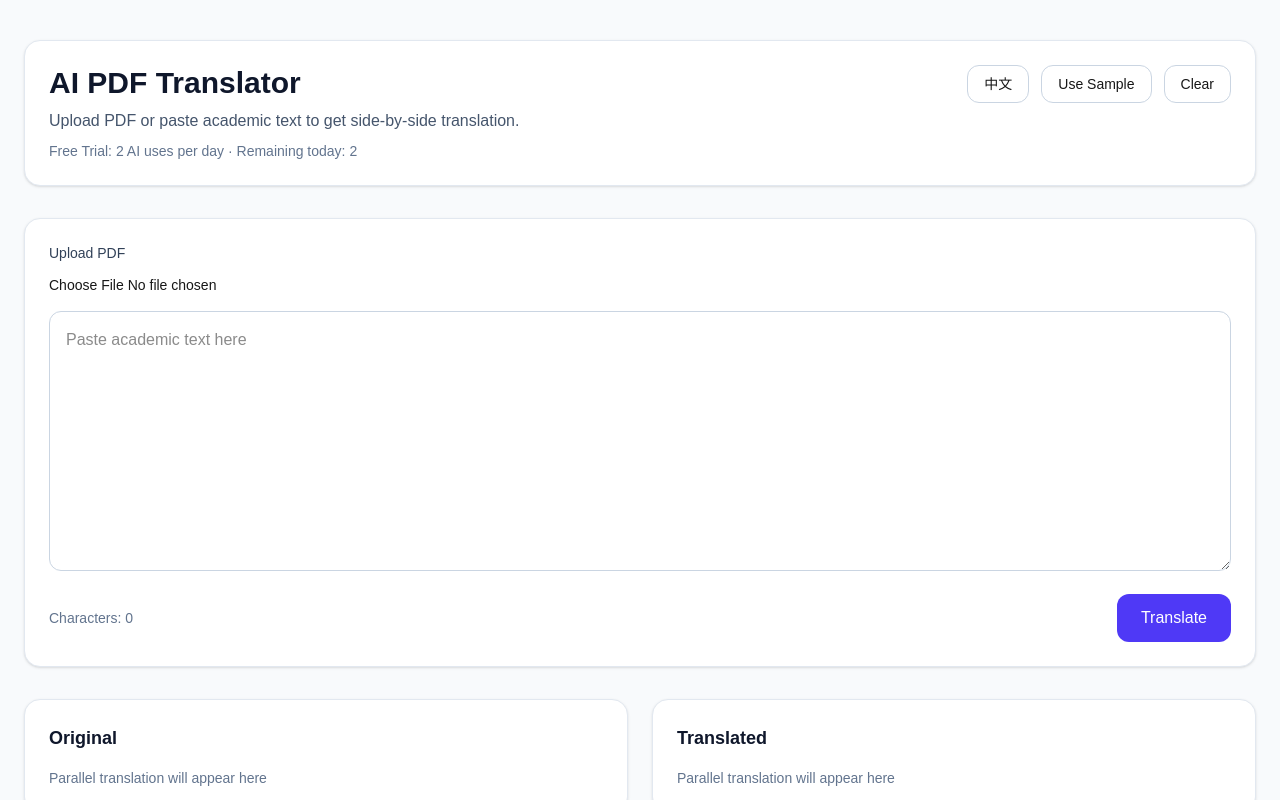
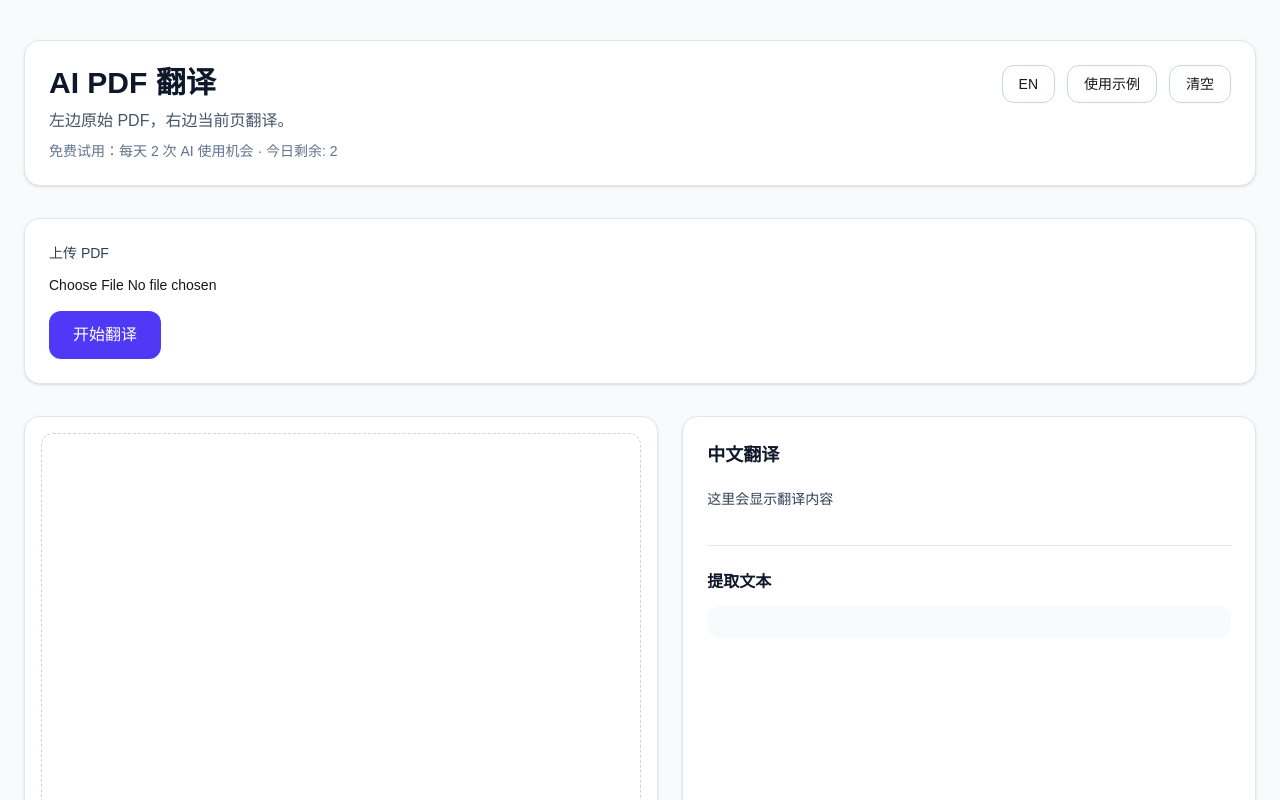
Before and after one commit to Teresa-shiyun/ai-paper-assistant, a Next.js app: page /translate in a window 1280 px wide. Shown: the top 800 px of the page. Built offline with nearby package versions, Linux system fonts and the light colour scheme.

Commit message:
Build R2 PDF translator with left PDF and right translation

```diff
--- /dev/null
+++ b/app/api/translate-pdf/route.ts
@@ -0,0 +1,183 @@
+import { GetObjectCommand, S3Client } from "@aws-sdk/client-s3";
+import OpenAI from "openai";
+
+export const runtime = "nodejs";
+
+const s3 = new S3Client({
+  region: "auto",
+  endpoint: process.env.R2_ENDPOINT!,
+  credentials: {
+    accessKeyId: process.env.R2_ACCESS_KEY!,
+    secretAccessKey: process.env.R2_SECRET_KEY!,
+  },
+});
+
+const deepseek = new OpenAI({
+  apiKey: process.env.DEEPSEEK_API_KEY,
+  baseURL: "https://api.deepseek.com",
+});
+
+type OcrPage = {
+  page: number;
+  markdown: string;
+};
+
+function cleanText(markdown: string) {
+  return markdown
+    .replace(/!\[.*?\]\(.*?\)/g, "")
+    .replace(/\[(.*?)\]\((.*?)\)/g, "$1")
+    .replace(/[#>*`_-]{1,}/g, " ")
+    .replace(/\n{3,}/g, "\n\n")
+    .trim();
+}
+
+async function uploadPdfToMistral(fileBuffer: Buffer, filename: string) {
+  const form = new FormData();
+  form.append("purpose", "ocr");
+  form.append(
+    "file",
+    new Blob([fileBuffer], { type: "application/pdf" }),
+    filename
+  );
+
+  const res = await fetch("https://api.mistral.ai/v1/files", {
+    method: "POST",
+    headers: {
+      Authorization: `Bearer ${process.env.MISTRAL_API_KEY}`,
+    },
+    body: form,
+  });
+
+  const text = await res.text();
+  const data = JSON.parse(text);
+
+  if (!res.ok || !data?.id) {
+    throw new Error(data?.message || data?.error || "Mistral file upload failed");
+  }
+
+  return data.id as string;
+}
+
+async function runMistralOcr(fileId: string): Promise<OcrPage[]> {
+  const res = await fetch("https://api.mistral.ai/v1/ocr", {
+    method: "POST",
+    headers: {
+      Authorization: `Bearer ${process.env.MISTRAL_API_KEY}`,
+      "Content-Type": "application/json",
+    },
+    body: JSON.stringify({
+      model: "mistral-ocr-latest",
+      document: {
+        file_id: fileId,
+      },
+    }),
+  });
+
+  const text = await res.text();
+  const data = JSON.parse(text);
+
+  if (!res.ok) {
+    throw new Error(data?.message || data?.error || "Mistral OCR failed");
+  }
+
+  const pages = Array.isArray(data?.pages) ? data.pages : [];
+
+  return pages.map((p: any, index: number) => ({
+    page: index + 1,
+    markdown: p?.markdown || "",
+  }));
+}
+
+async function translatePageToChinese(content: string) {
+  const trimmed = content.slice(0, 12000);
+
+  const completion = await deepseek.chat.completions.create({
+    model: "deepseek-chat",
+    temperature: 0.2,
+    messages: [
+      {
+        role: "system",
+        content:
+          "You are an academic translator. Translate English academic text into natural, accurate Chinese. Keep technical meaning precise.",
+      },
+      {
+        role: "user",
+        content: `Translate the following academic page into Chinese. Return Chinese only, no markdown fences.
+
+${trimmed}`,
+      },
+    ],
+  });
+
+  return completion.choices[0]?.message?.content?.trim() || "";
+}
+
+export async function POST(req: Request) {
+  try {
+    const body = await req.json();
+    const key = body?.key as string | undefined;
+
+    if (!key) {
+      return Response.json({ error: "File key is required" }, { status: 400 });
+    }
+
+    const fileResult = await s3.send(
+      new GetObjectCommand({
+        Bucket: process.env.R2_BUCKET!,
+        Key: key,
+      })
+    );
+
+    const bytes = await fileResult.Body?.transformToByteArray();
+
+    if (!bytes) {
+      return Response.json({ error: "PDF not found in storage" }, { status: 404 });
+    }
+
+    const pdfBuffer = Buffer.from(bytes);
+    const filename = key.split("/").pop() || "document.pdf";
+
+    const fileId = await uploadPdfToMistral(pdfBuffer, filename);
+    const ocrPages = await runMistralOcr(fileId);
+
+    if (!ocrPages.length) {
+      return Response.json(
+        { error: "No pages were extracted from this PDF" },
+        { status: 400 }
+      );
+    }
+
+    const translatedPages = [];
+
+    for (const page of ocrPages) {
+      const original = cleanText(page.markdown);
+
+      if (!original) {
+        translatedPages.push({
+          page: page.page,
+          original: "",
+          zh: "这一页没有提取到可读内容。",
+        });
+        continue;
+      }
+
+      const zh = await translatePageToChinese(original);
+
+      translatedPages.push({
+        page: page.page,
+        original,
+        zh,
+      });
+    }
+
+    return Response.json({
+      totalPages: translatedPages.length,
+      pages: translatedPages,
+    });
+  } catch (error: any) {
+    return Response.json(
+      { error: error?.message || "PDF translation failed" },
+      { status: 500 }
+    );
+  }
+}
--- /dev/null
+++ b/app/api/upload/route.ts
@@ -0,0 +1,55 @@
+import { PutObjectCommand, S3Client } from "@aws-sdk/client-s3";
+
+export const runtime = "nodejs";
+
+const s3 = new S3Client({
+  region: "auto",
+  endpoint: process.env.R2_ENDPOINT!,
+  credentials: {
+    accessKeyId: process.env.R2_ACCESS_KEY!,
+    secretAccessKey: process.env.R2_SECRET_KEY!,
+  },
+});
+
+function safeName(name: string) {
+  return name.replace(/[^\w.\-]+/g, "_");
+}
+
+export async function POST(req: Request) {
+  try {
+    const formData = await req.formData();
+    const file = formData.get("file") as File | null;
+
+    if (!file) {
+      return Response.json({ error: "PDF file is required" }, { status: 400 });
+    }
+
+    if (file.type !== "application/pdf") {
+      return Response.json({ error: "Only PDF is allowed" }, { status: 400 });
+    }
+
+    const arrayBuffer = await file.arrayBuffer();
+    const buffer = Buffer.from(arrayBuffer);
+
+    const key = `pdfs/${Date.now()}-${safeName(file.name)}`;
+
+    await s3.send(
+      new PutObjectCommand({
+        Bucket: process.env.R2_BUCKET!,
+        Key: key,
+        Body: buffer,
+        ContentType: "application/pdf",
+      })
+    );
+
+    return Response.json({
+      key,
+      filename: file.name,
+    });
+  } catch (error: any) {
+    return Response.json(
+      { error: error?.message || "Upload failed" },
+      { status: 500 }
+    );
+  }
+}
--- a/app/translate/page.tsx
+++ b/app/translate/page.tsx
@@ -1,76 +1,64 @@
 "use client";
 
-import { useEffect, useState } from "react";
+import { useEffect, useMemo, useState } from "react";
 
-type ParallelItem = {
-  en: string;
+type PageItem = {
+  page: number;
+  original: string;
   zh: string;
 };
 
-type TranslateResult = {
-  parallelTranslation: ParallelItem[];
-  summary_zh: string;
-  keywords: string[];
+type TranslatePdfResult = {
+  totalPages: number;
+  pages: PageItem[];
 };
 
 const DAILY_LIMIT = 2;
 
-const sampleText = `Artificial intelligence is transforming education by helping students analyze complex academic papers more efficiently. Many international students struggle with dense academic language and unfamiliar terminology when reading research papers. AI-powered summarization tools can automatically extract key ideas, highlight important concepts, and provide simplified explanations of difficult terms.`;
-
 const labels = {
   en: {
     title: "AI PDF Translator",
-    subtitle:
-      "Upload PDF or paste academic text to get side-by-side translation.",
+    subtitle: "Left: original PDF. Right: translated page.",
     uploadPdf: "Upload PDF",
-    placeholder: "Paste academic text here",
-    translate: "Translate",
-    working: "AI working...",
+    processing: "Uploading and translating PDF...",
+    selected: "PDF selected",
+    translate: "Translate PDF",
     useSample: "Use Sample",
     clear: "Clear",
     langBtn: "中文",
     remaining: "Remaining today",
     freeTrial: "Free Trial: 2 AI uses per day",
-    chars: "Characters",
-    pdfSelected: "PDF selected",
-    parsing: "Reading PDF with OCR...",
-    pdfFailed:
-      "This PDF could not be read. Please try another PDF or paste the text directly.",
-    noText: "Please paste text or upload a PDF first.",
-    freeUsed: "Free trial used. Upgrade to Pro for unlimited access.",
-    invalid: "Server returned an invalid response. Please try again.",
-    original: "Original",
-    translated: "Translated",
-    summaryZh: "Chinese Summary",
-    keywords: "Keywords",
-    summaryPlaceholder: "Chinese summary will appear here",
-    parallelPlaceholder: "Parallel translation will appear here",
+    noFile: "Please upload a PDF first.",
+    limit: "Free trial used. Upgrade to Pro for unlimited access.",
+    page: "Page",
+    prev: "Previous",
+    next: "Next",
+    translated: "Chinese Translation",
+    originalText: "Extracted Text",
+    placeholder: "Translation will appear here",
+    sampleMode: "Sample mode does not apply on this page. Please upload a PDF.",
   },
   zh: {
-    title: "AI 文档翻译",
-    subtitle: "上传 PDF 或粘贴学术文本，获得左右对照翻译。",
+    title: "AI PDF 翻译",
+    subtitle: "左边原始 PDF，右边当前页翻译。",
     uploadPdf: "上传 PDF",
-    placeholder: "请在这里粘贴学术文本",
+    processing: "正在上传并翻译 PDF...",
+    selected: "已选择 PDF",
     translate: "开始翻译",
-    working: "AI 正在处理中...",
     useSample: "使用示例",
     clear: "清空",
     langBtn: "EN",
     remaining: "今日剩余",
     freeTrial: "免费试用：每天 2 次 AI 使用机会",
-    chars: "字符数",
-    pdfSelected: "已选择 PDF",
-    parsing: "正在用 OCR 读取 PDF...",
-    pdfFailed: "这个 PDF 无法读取，请尝试其他 PDF 或直接粘贴文本。",
-    noText: "请先粘贴文本或上传 PDF。",
-    freeUsed: "今日免费次数已用完，升级 Pro 可无限使用。",
-    invalid: "服务器返回异常，请稍后再试。",
-    original: "原文",
-    translated: "翻译",
-    summaryZh: "中文总结",
-    keywords: "关键词",
-    summaryPlaceholder: "这里会显示中文总结",
-    parallelPlaceholder: "这里会显示左右对照翻译",
+    noFile: "请先上传 PDF。",
+    limit: "今日免费次数已用完，升级 Pro 可无限使用。",
+    page: "第",
+    prev: "上一页",
+    next: "下一页",
+    translated: "中文翻译",
+    originalText: "提取文本",
+    placeholder: "这里会显示翻译内容",
+    sampleMode: "这个页面不使用示例文本，请直接上传 PDF。",
   },
 };
 
@@ -79,14 +67,15 @@ function getTodayKey() {
   const yyyy = today.getFullYear();
   const mm = String(today.getMonth() + 1).padStart(2, "0");
   const dd = String(today.getDate()).padStart(2, "0");
-  return `translate_usage_${yyyy}-${mm}-${dd}`;
+  return `translate_pdf_usage_${yyyy}-${mm}-${dd}`;
 }
 
 export default function TranslatePage() {
-  const [lang, setLang] = useState<"en" | "zh">("en");
-  const [text, setText] = useState("");
+  const [lang, setLang] = useState<"en" | "zh">("zh");
   const [file, setFile] = useState<File | null>(null);
-  const [result, setResult] = useState<TranslateResult | null>(null);
+  const [fileKey, setFileKey] = useState("");
+  const [result, setResult] = useState<TranslatePdfResult | null>(null);
+  const [currentPage, setCurrentPage] = useState(1);
   const [loading, setLoading] = useState(false);
   const [usageCount, setUsageCount] = useState(0);
   const [error, setError] = useState("");
@@ -112,85 +101,55 @@ export default function TranslatePage() {
     setUsageCount(newCount);
   }
 
-  async function handleFileChange(e: React.ChangeEvent<HTMLInputElement>) {
-    const selectedFile = e.target.files?.[0] || null;
-    if (!selectedFile) return;
+  async function handleUploadAndTranslate() {
+    if (!file) {
+      setError(t.noFile);
+      return;
+    }
 
-    setFile(selectedFile);
-    setResult(null);
-    setError("");
+    if (usageCount >= DAILY_LIMIT) {
+      setError(t.limit);
+      return;
+    }
 
     try {
       setLoading(true);
+      setError("");
+      setResult(null);
+      setCurrentPage(1);
 
       const form = new FormData();
-      form.append("file", selectedFile);
+      form.append("file", file);
 
-      const res = await fetch("/api/ocr", {
+      const uploadRes = await fetch("/api/upload", {
         method: "POST",
         body: form,
       });
 
-      const raw = await res.text();
-      let data: any;
+      const uploadData = await uploadRes.json();
 
-      try {
-        data = JSON.parse(raw);
-      } catch {
-        throw new Error(raw);
+      if (!uploadRes.ok) {
+        throw new Error(uploadData.error || "Upload failed");
       }
 
-      if (!res.ok) {
-        throw new Error(data.error || t.pdfFailed);
-      }
+      const key = uploadData.key as string;
+      setFileKey(key);
 
-      setText(data.text || "");
-    } catch (err: any) {
-      setText("");
-      setError(err.message || t.pdfFailed);
-    } finally {
-      setLoading(false);
-    }
-  }
-
-  async function handleTranslate() {
-    if (!text.trim()) {
-      setError(t.noText);
-      return;
-    }
-
-    if (usageCount >= DAILY_LIMIT) {
-      setError(t.freeUsed);
-      return;
-    }
-
-    setLoading(true);
-    setResult(null);
-    setError("");
-
-    try {
-      const res = await fetch("/api/translate", {
+      const translateRes = await fetch("/api/translate-pdf", {
         method: "POST",
         headers: {
           "Content-Type": "application/json",
         },
-        body: JSON.stringify({ text }),
+        body: JSON.stringify({ key }),
       });
 
-      const raw = await res.text();
-      let data: any;
+      const translateData = await translateRes.json();
 
-      try {
-        data = JSON.parse(raw);
-      } catch {
-        throw new Error(t.invalid);
+      if (!translateRes.ok) {
+        throw new Error(translateData.error || "Translation failed");
       }
 
-      if (!res.ok) {
-        throw new Error(data.error || "Request failed");
-      }
-
-      setResult(data);
+      setResult(translateData);
       updateUsage(usageCount + 1);
     } catch (err: any) {
       setError(err.message || "Something went wrong");
@@ -199,22 +158,23 @@ export default function TranslatePage() {
     }
   }
 
-  function handleUseSample() {
-    setText(sampleText);
+  function handleClear() {
     setFile(null);
+    setFileKey("");
     setResult(null);
+    setCurrentPage(1);
     setError("");
   }
 
-  function handleClear() {
-    setText("");
-    setFile(null);
-    setResult(null);
-    setError("");
-  }
+  const currentItem = useMemo(() => {
+    if (!result?.pages?.length) return null;
+    return result.pages.find((p) => p.page === currentPage) || result.pages[0];
+  }, [result, currentPage]);
+
+  const pdfSrc = fileKey ? `/api/file/${fileKey}` : "";
 
   const remaining = Math.max(0, DAILY_LIMIT - usageCount);
-  const isLimitReached = usageCount >= DAILY_LIMIT;
+  const totalPages = result?.totalPages || 0;
 
   return (
     <main className="min-h-screen bg-slate-50 px-6 py-10">
@@ -236,12 +196,14 @@ export default function TranslatePage() {
               >
                 {t.langBtn}
               </button>
+
               <button
-                onClick={handleUseSample}
+                onClick={() => alert(t.sampleMode)}
                 className="rounded-xl border border-slate-300 bg-white px-4 py-2 text-sm hover:bg-slate-50"
               >
                 {t.useSample}
               </button>
+
               <button
                 onClick={handleClear}
                 className="rounded-xl border border-slate-300 bg-white px-4 py-2 text-sm hover:bg-slate-50"
@@ -252,7 +214,7 @@ export default function TranslatePage() {
           </div>
         </div>
 
-        <div className="rounded-2xl border border-slate-200 bg-white p-6 shadow-sm">
+        <div className="mb-8 rounded-2xl border border-slate-200 bg-white p-6 shadow-sm">
           <label className="mb-3 block text-sm font-medium text-slate-700">
             {t.uploadPdf}
           </label>
@@ -260,97 +222,98 @@ export default function TranslatePage() {
           <input
             type="file"
             accept=".pdf"
-            onChange={handleFileChange}
+            onChange={(e) => {
+              const selected = e.target.files?.[0] || null;
+              setFile(selected);
+              setError("");
+              setResult(null);
+              setFileKey("");
+              setCurrentPage(1);
+            }}
             className="mb-4 block w-full text-sm"
           />
 
-          <textarea
-            value={text}
-            onChange={(e) => setText(e.target.value)}
-            placeholder={t.placeholder}
-            className="h-[260px] w-full rounded-xl border border-slate-300 p-4 outline-none focus:border-indigo-500"
-          />
-
-          <div className="mt-4 flex items-center justify-between gap-4">
-            <p className="text-sm text-slate-500">
-              {t.chars}: {text.length}
+          {file && (
+            <p className="mb-4 text-sm text-slate-600">
+              {t.selected}: {file.name}
             </p>
+          )}
 
           <button
-              onClick={handleTranslate}
-              disabled={loading || isLimitReached}
-              className="rounded-xl bg-indigo-600 px-6 py-3 text-white hover:bg-indigo-700 disabled:cursor-not-allowed disabled:opacity-60"
+            onClick={handleUploadAndTranslate}
+            disabled={loading}
+            className="rounded-xl bg-indigo-600 px-6 py-3 text-white hover:bg-indigo-700 disabled:opacity-60"
           >
-              {loading ? t.working : isLimitReached ? t.freeUsed : t.translate}
+            {loading ? t.processing : t.translate}
           </button>
-          </div>
-
-          {loading && file && (
-            <p className="mt-3 text-sm text-slate-600">{t.parsing}</p>
-          )}
-
-          {file && !loading && (
-            <p className="mt-3 text-sm text-slate-600">
-              {t.pdfSelected}: {file.name}
-            </p>
-          )}
 
           {error && <div className="mt-4 text-red-600">{error}</div>}
         </div>
 
-        <div className="mt-8 grid gap-6 xl:grid-cols-[1fr_1fr]">
-          <div className="rounded-2xl border border-slate-200 bg-white p-6 shadow-sm">
-            <h3 className="mb-4 text-lg font-semibold text-slate-900">
-              {t.original}
-            </h3>
-
-            {result?.parallelTranslation?.length ? (
-              <div className="space-y-4 text-sm leading-7 text-slate-700">
-                {result.parallelTranslation.map((item, i) => (
-                  <p key={i}>{item.en}</p>
-                ))}
+        <div className="grid gap-6 xl:grid-cols-[1.05fr_0.95fr]">
+          <div className="rounded-2xl border border-slate-200 bg-white p-4 shadow-sm">
+            {pdfSrc ? (
+              <iframe
+                src={pdfSrc}
+                className="h-[900px] w-full rounded-xl border border-slate-200"
+                title="PDF Viewer"
+              />
+            ) : (
+              <div className="flex h-[900px] items-center justify-center rounded-xl border border-dashed border-slate-300 text-slate-400">
+                PDF
               </div>
-            ) : (
-              <p className="text-sm text-slate-500">{t.parallelPlaceholder}</p>
             )}
           </div>
 
           <div className="rounded-2xl border border-slate-200 bg-white p-6 shadow-sm">
-            <h3 className="mb-4 text-lg font-semibold text-slate-900">
+            <div className="mb-4 flex items-center justify-between gap-3">
+              <h3 className="text-lg font-semibold text-slate-900">
                 {t.translated}
               </h3>
 
-            {result?.parallelTranslation?.length ? (
-              <div className="space-y-4 text-sm leading-7 text-slate-700">
-                {result.parallelTranslation.map((item, i) => (
-                  <p key={i}>{item.zh}</p>
-                ))}
+              {totalPages > 0 && (
+                <div className="text-sm text-slate-500">
+                  {lang === "zh" ? `${t.page} ${currentPage} / ${totalPages} 页` : `${t.page} ${currentPage} / ${totalPages}`}
                 </div>
-            ) : (
-              <p className="text-sm text-slate-500">{t.parallelPlaceholder}</p>
               )}
             </div>
+
+            {totalPages > 0 && (
+              <div className="mb-6 flex gap-3">
+                <button
+                  onClick={() => setCurrentPage((p) => Math.max(1, p - 1))}
+                  disabled={currentPage <= 1}
+                  className="rounded-lg border border-slate-300 px-4 py-2 text-sm disabled:opacity-50"
+                >
+                  {t.prev}
+                </button>
+
+                <button
+                  onClick={() =>
+                    setCurrentPage((p) => Math.min(totalPages, p + 1))
+                  }
+                  disabled={currentPage >= totalPages}
+                  className="rounded-lg border border-slate-300 px-4 py-2 text-sm disabled:opacity-50"
+                >
+                  {t.next}
+                </button>
               </div>
+            )}
 
-        <div className="mt-8 grid gap-6 md:grid-cols-2">
-          <div className="rounded-2xl border border-slate-200 bg-white p-6 shadow-sm">
-            <h3 className="mb-3 font-semibold text-slate-900">{t.summaryZh}</h3>
-            <p className="text-sm leading-7 text-slate-700">
-              {result?.summary_zh || t.summaryPlaceholder}
+            <div className="mb-8">
+              <p className="whitespace-pre-wrap text-sm leading-7 text-slate-700">
+                {currentItem?.zh || t.placeholder}
               </p>
             </div>
 
-          <div className="rounded-2xl border border-slate-200 bg-white p-6 shadow-sm">
-            <h3 className="mb-3 font-semibold text-slate-900">{t.keywords}</h3>
-            {result?.keywords?.length ? (
-              <ul className="space-y-2 text-sm text-slate-700">
-                {result.keywords.map((item, i) => (
-                  <li key={i}>• {item}</li>
-                ))}
-              </ul>
-            ) : (
-              <p className="text-sm text-slate-500">{t.summaryPlaceholder}</p>
-            )}
+            <div className="border-t border-slate-200 pt-6">
+              <h4 className="mb-3 font-semibold text-slate-900">
+                {t.originalText}
+              </h4>
+              <div className="max-h-[280px] overflow-auto rounded-xl bg-slate-50 p-4 text-sm leading-7 text-slate-700">
+                {currentItem?.original || ""}
+              </div>
+            </div>
           </div>
         </div>
       </section>
--- a/package.json
+++ b/package.json
@@ -9,6 +9,7 @@
     "lint": "eslint"
   },
   "dependencies": {
+    "@aws-sdk/client-s3": "^3.1006.0",
     "next": "16.1.6",
     "openai": "^6.27.0",
     "pdf-parse": "^2.4.5",
```
Also changed, not shown: app/api/file/...key/route.ts (added, +46 -0 lines), 1 other file (tests, documents, lock files or other folders). Lines whose indentation alone changed are shown as unchanged.
